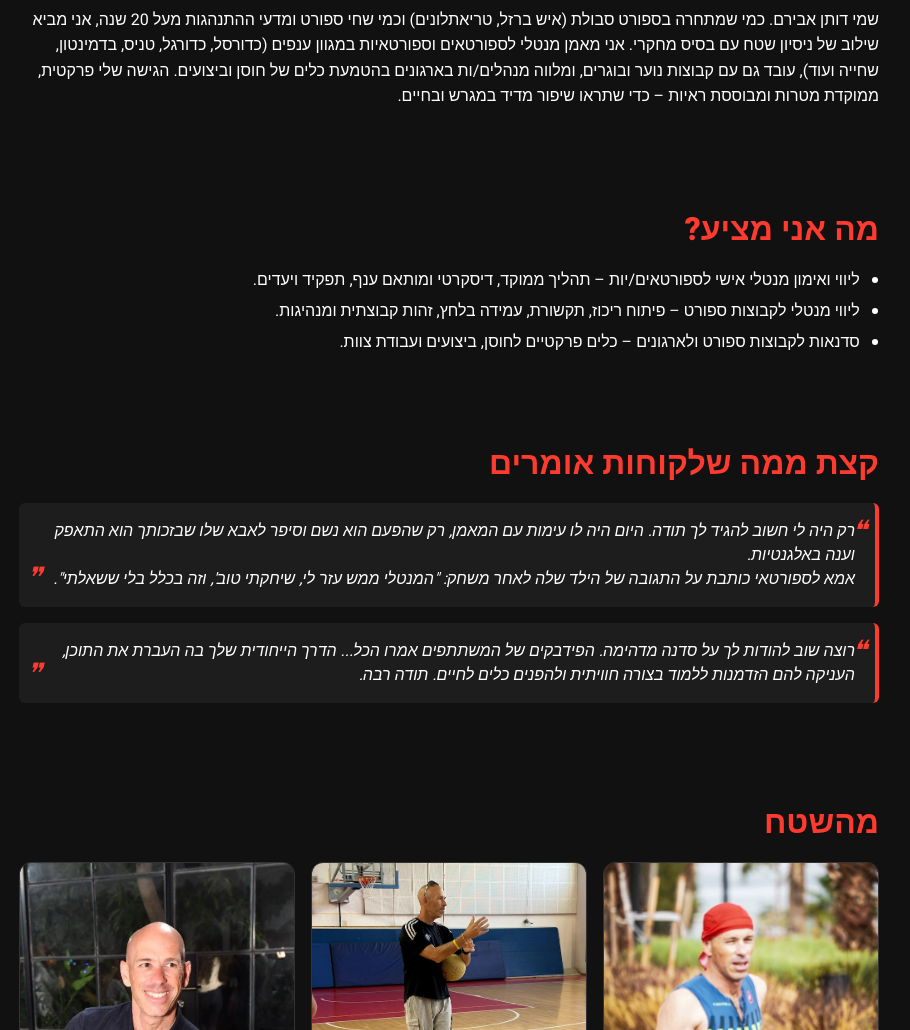
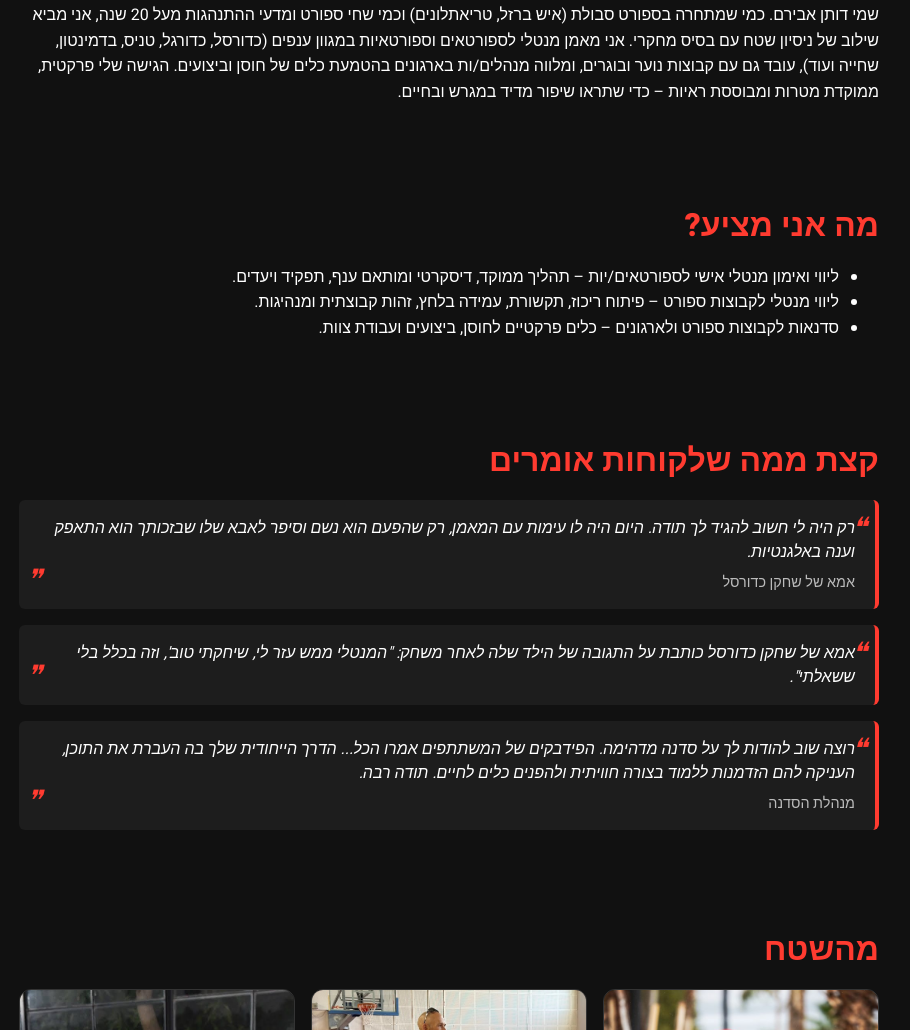
Before and after one commit to DotanA1973/dotan_landing, a plain HTML site: page index.html in a window 1280 px wide. Shown: the part 907-1937 px from the top of the page, without its empty margins (191-1101 px from the left). Drawn offline with Linux system fonts and the light colour scheme.

Commit message:
Update index.html

```diff
--- a/index.html
+++ b/index.html
@@ -6,7 +6,7 @@
   <title>דותן אבירם | אימון מנטלי לספורטאים</title>
   <meta name="description" content="אימון מנטלי לספורטאים וספורטאיות לשיפור ההישגים – חוסן מנטלי, ביטחון עצמי, ריכוז והתמודדות עם לחץ." />
 
-  <!-- תגיות Open Graph לשיתוף -->
+  <!-- תגיות Open Graph לשיתוף (עדכן את ה-URL אם יש דומיין משלך) -->
   <meta property="og:title" content="אימון מנטלי לספורטאים – דותן אבירם">
   <meta property="og:description" content="חוסן מנטלי, ריכוז, בטחון והתמודדות עם לחץ – לשיפור הישגים.">
   <meta property="og:image" content="https://dotan-landing.vercel.app/images/profile.jpeg">
@@ -37,13 +37,9 @@
     }
 
     *{ box-sizing:border-box; } img{ display:block; max-width:100%; height:auto; }
-    main, section{ position:relative; z-index:1; }
     section{ padding:40px 20px; max-width:900px; margin:0 auto; }
-
     h2{ color:#ff3b30; font-weight:800; font-size:32px; margin:0 0 14px 0; text-align:right; }
-    p{ line-height:1.6; }
-    ul{ margin:0; padding-right:1.2em; line-height:1.7; }
-    li{ margin:4px 0; }
+    p, li{ line-height:1.6; }
 
     .cta{ text-align:center; margin-top:30px; }
     .btn{ display:inline-block; margin:10px; padding:12px 20px; border-radius:30px; text-decoration:none; font-weight:bold; }
@@ -61,11 +57,12 @@
       width:100%; height:240px; object-fit:cover;
       border-radius:12px; border:1px solid #333;
     }
+    /* חיתוך מותאם לפי תמונה */
     .gallery img.run{ object-position:50% 25%; }
     .gallery img.jym{ object-position:50% 30%; }
     .gallery img.portrait{ object-position:50% 20%; }
 
-    /* עיצוב לציטוטי לקוחות */
+    /* ציטוטים */
     .testimonial {
       background: rgba(255,255,255,0.05);
       border-right: 4px solid #ff3b30;
@@ -91,7 +88,16 @@
       bottom: 8px;
       left: 8px;
     }
+    .author {
+      display: block;
+      margin-top: 8px;
+      font-size: 0.9em;
+      font-style: normal;
+      color: #bbb;
+      text-align: right;
+    }
 
+    /* מובייל */
     @media (max-width:640px){
       header{ padding:60px 16px; }
       header h1{ font-size:1.9em; }
@@ -108,6 +114,7 @@
   </header>
 
   <main>
+    <!-- התהליך -->
     <section>
       <h2>התהליך</h2>
       <p>
@@ -117,6 +124,7 @@
       </p>
     </section>
 
+    <!-- מה תרוויחו -->
     <section>
       <h2>מה תרוויחו?</h2>
       <ul>
@@ -127,6 +135,7 @@
       </ul>
     </section>
 
+    <!-- מי אני -->
     <section>
       <h2>מי אני</h2>
       <p>
@@ -137,6 +146,7 @@
       </p>
     </section>
 
+    <!-- מה אני מציע -->
     <section>
       <h2>מה אני מציע?</h2>
       <ul>
@@ -146,20 +156,27 @@
       </ul>
     </section>
 
-    <!-- חלק חדש: קצת ממה שלקוחות אומרים -->
+    <!-- קצת ממה שלקוחות אומרים -->
     <section>
       <h2>קצת ממה שלקוחות אומרים</h2>
+
       <div class="testimonial">
         רק היה לי חשוב להגיד לך תודה. היום היה לו עימות עם המאמן, רק שהפעם הוא נשם וסיפר לאבא שלו שבזכותך הוא התאפק וענה באלגנטיות.
-        <br>
-        אמא לספורטאי כותבת על התגובה של הילד שלה לאחר משחק: "המנטלי ממש עזר לי, שיחקתי טוב', וזה בכלל בלי ששאלתי".
+        <span class="author">אמא של שחקן כדורסל</span>
       </div>
+
+      <div class="testimonial">
+        אמא של שחקן כדורסל כותבת על התגובה של הילד שלה לאחר משחק: "המנטלי ממש עזר לי, שיחקתי טוב', וזה בכלל בלי ששאלתי".
+      </div>
+
       <div class="testimonial">
         רוצה שוב להודות לך על סדנה מדהימה. הפידבקים של המשתתפים אמרו הכל... הדרך הייחודית שלך בה העברת את התוכן,
         העניקה להם הזדמנות ללמוד בצורה חוויתית ולהפנים כלים לחיים. תודה רבה.
+        <span class="author">מנהלת הסדנה</span>
       </div>
     </section>
 
+    <!-- גלריה -->
     <section>
       <h2>מהשטח</h2>
       <div class="gallery">
@@ -170,6 +187,7 @@
       </div>
     </section>
 
+    <!-- יצירת קשר -->
     <section>
       <h2>מעניין אתכם לשמוע עוד?</h2>
       <p>
@@ -187,6 +205,8 @@
     © <span id="y"></span> דותן אבירם – אימון מנטלי לספורטאים וספורטאיות
   </footer>
 
-  <script>document.getElementById('y').textContent = new Date().getFullYear();</script>
+  <script>
+    document.getElementById('y').textContent = new Date().getFullYear();
+  </script>
 </body>
 </html>
```
